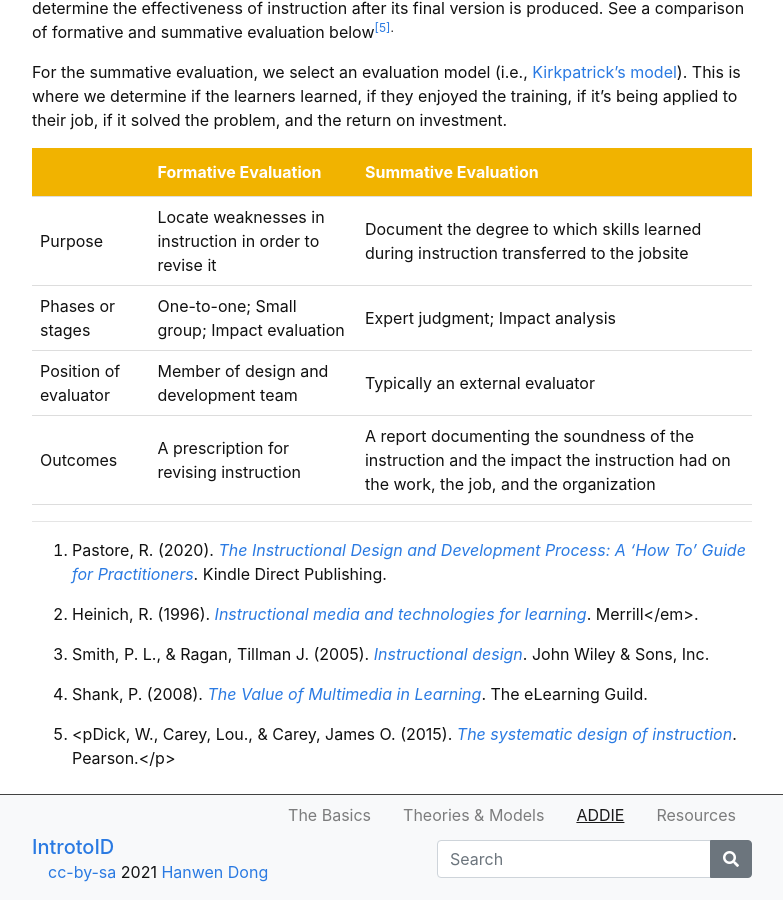
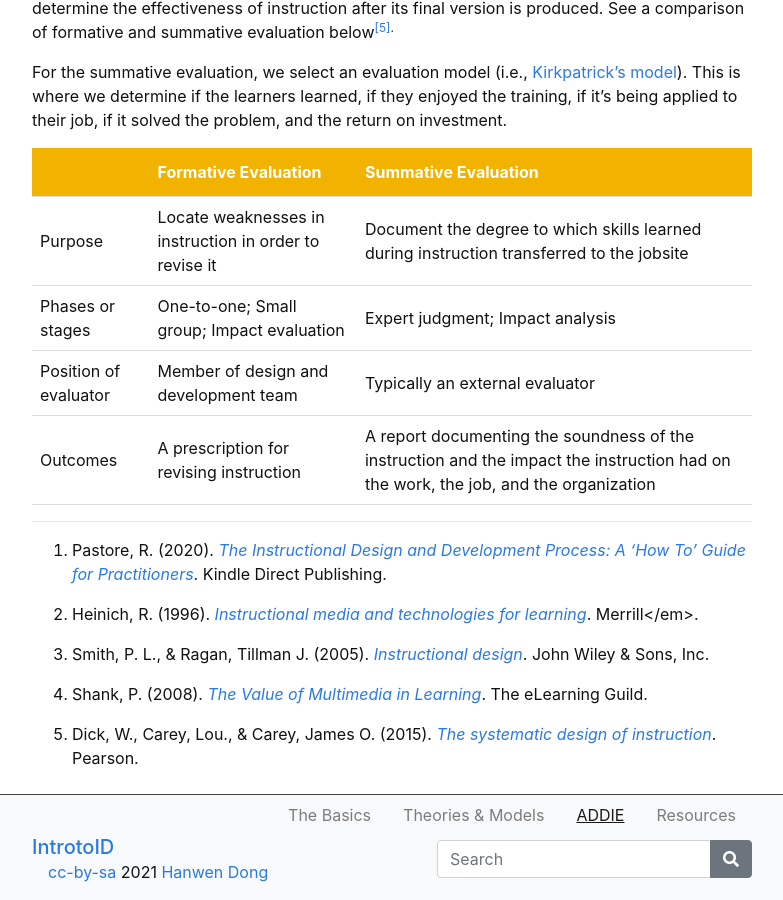
Before and after one commit to hanwendong1/IntrotoID, a Jekyll site: the page built from content/3-ADDIE.md, in a window 1280 px wide and 900 px high, scrolled down 3959 px. Shown: the whole window, without its empty margins (248-1031 px from the left). Built offline with Jekyll 4.4.1, drawn with Linux system fonts in a browser that asks for light colours.

Commit message:
Update 3-ADDIE.md

```diff
--- a/content/3-ADDIE.md
+++ b/content/3-ADDIE.md
@@ -243,4 +243,4 @@ For the summative evaluation, we select an evaluation model (i.e., <a href="http
 Instructional media and technologies for learning</em></a>. Merrill</em>.</p>
 <li id="fn3"  class="footnote-item"><p>Smith, P. L., & Ragan, Tillman J. (2005). <a href="https://alliance-primo.hosted.exlibrisgroup.com/permalink/f/m1uotc/CP71158395410001451" target="_blank"><em>Instructional design</em></a>. John Wiley & Sons, Inc.</p>
 <li id="fn4"  class="footnote-item"><p>Shank, P. (2008). <a href="https://www.academia.edu/887046/The_value_of_multimedia_in_learning" target="_blank"><em>The Value of Multimedia in Learning</em></a>. The eLearning Guild.</p>
-<li id="fn5"  class="footnote-item"><pDick, W., Carey, Lou., & Carey, James O. (2015). <a href="https://alliance-primo.hosted.exlibrisgroup.com/permalink/f/m1uotc/CP71334736690001451" target="_blank"><em>The systematic design of instruction</em></a>. Pearson.</p>
+<li id="fn5"  class="footnote-item"><p>Dick, W., Carey, Lou., & Carey, James O. (2015). <a href="https://alliance-primo.hosted.exlibrisgroup.com/permalink/f/m1uotc/CP71334736690001451" target="_blank"><em>The systematic design of instruction</em></a>. Pearson.</p>
```
